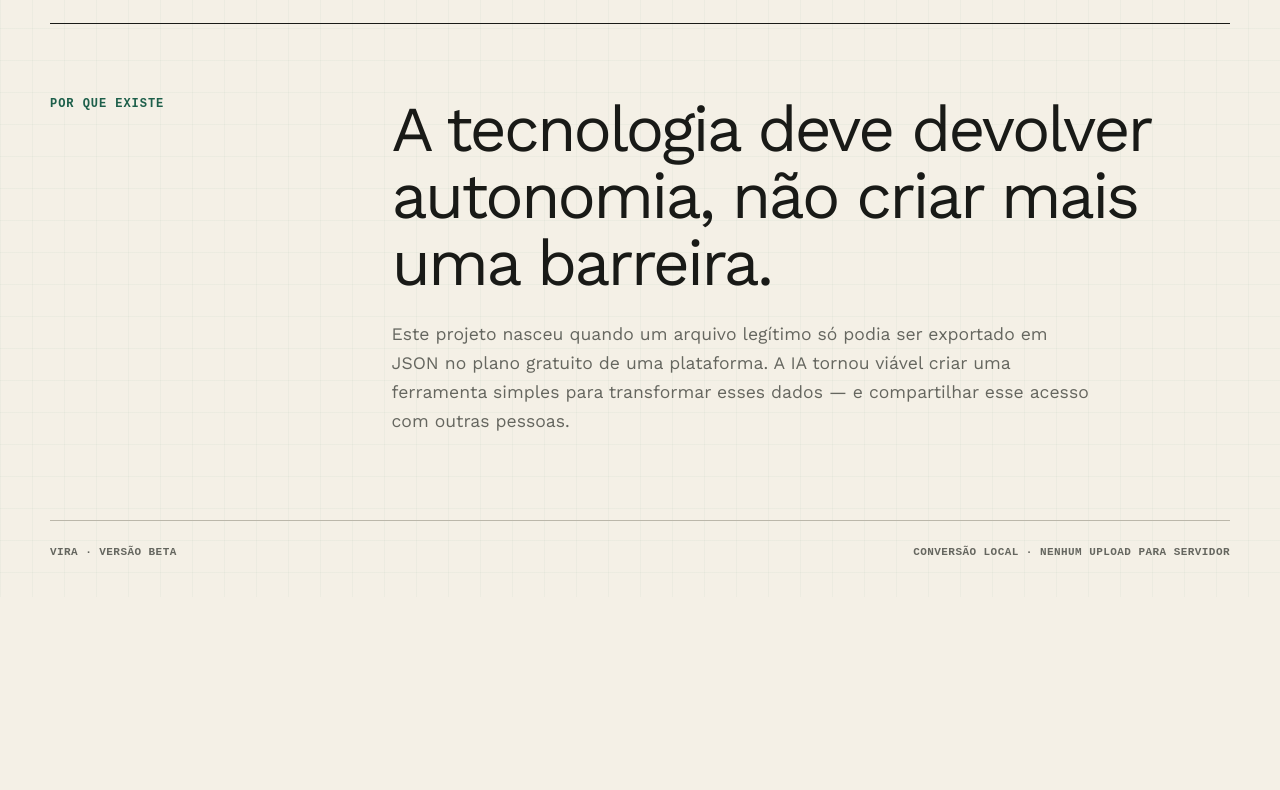
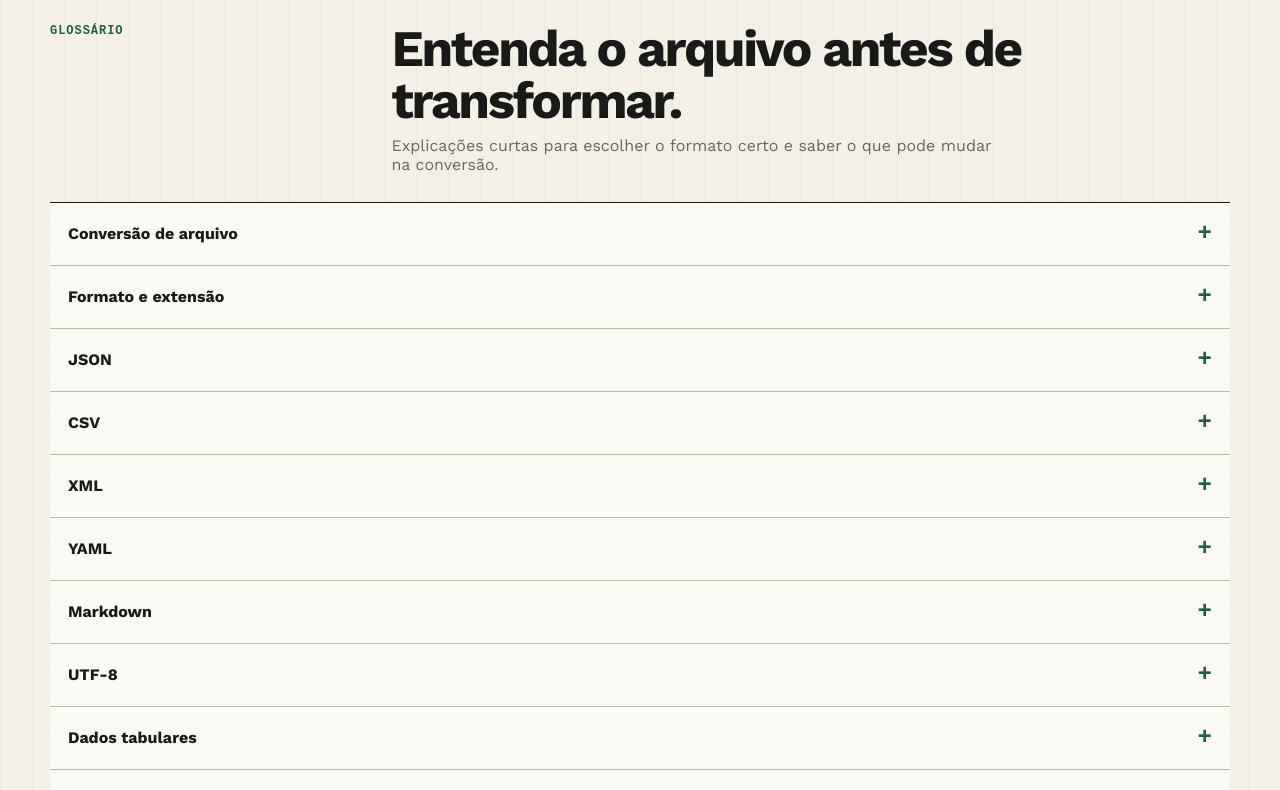
Before and after one commit to valdirmoura/dataconverteronline, a React (Vite) app: page / in a window 1280 px wide. Shown: the part 1060-1850 px from the top of the page. Before the commit the page ends 1657 px from the top, so only its background shows below. Built offline with nearby package versions, Linux system fonts and the light colour scheme.

Commit message:
feat: add file conversion glossary

```diff
--- a/src/App.css
+++ b/src/App.css
@@ -790,3 +790,88 @@ footer {
   border: 1px solid var(--line);
   background: var(--paper-bright);
 }
+.glossary {
+  margin: 0 0 96px;
+  padding: 0 0 72px;
+  border-bottom: 1px solid var(--ink);
+}
+
+.glossary-heading {
+  display: grid;
+  grid-template-columns: minmax(160px, 0.35fr) minmax(0, 1fr);
+  gap: 48px;
+  padding-bottom: 28px;
+}
+
+.glossary-heading h2 {
+  max-width: 760px;
+  margin: 0 0 10px;
+  font-family: var(--sans);
+  font-size: clamp(2rem, 4vw, 3.5rem);
+  line-height: 1;
+  letter-spacing: -0.045em;
+}
+
+.glossary-heading p:not(.eyebrow) {
+  max-width: 620px;
+  margin: 0;
+  color: var(--muted);
+}
+
+.glossary-list {
+  border-top: 1px solid var(--ink);
+}
+
+.glossary-list details {
+  border-bottom: 1px solid var(--line);
+  background: var(--paper-bright);
+}
+
+.glossary-list summary {
+  display: flex;
+  align-items: center;
+  justify-content: space-between;
+  min-height: 62px;
+  gap: 20px;
+  padding: 0 18px;
+  cursor: pointer;
+  font-weight: 700;
+  list-style: none;
+}
+
+.glossary-list summary::-webkit-details-marker {
+  display: none;
+}
+
+.glossary-list summary span {
+  color: var(--green);
+  font: 700 1.5rem/1 var(--mono);
+  transition: transform 150ms ease;
+}
+
+.glossary-list details[open] summary {
+  border-bottom: 1px solid var(--line);
+}
+
+.glossary-list details[open] summary span {
+  transform: rotate(45deg);
+}
+
+.glossary-list details p {
+  max-width: 720px;
+  margin: 0;
+  padding: 18px;
+  color: var(--muted);
+}
+
+@media (max-width: 720px) {
+  .glossary-heading {
+    grid-template-columns: 1fr;
+    gap: 18px;
+  }
+
+  .glossary {
+    margin-bottom: 72px;
+    padding-bottom: 52px;
+  }
+}
--- a/src/App.tsx
+++ b/src/App.tsx
@@ -1,5 +1,6 @@
 import './App.css'
 import { UnifiedConverter } from './UnifiedConverter'
+import { Glossary } from './Glossary'
 
 function App() {
   return (
@@ -24,6 +25,8 @@ function App() {
 
         <UnifiedConverter />
 
+        <Glossary />
+
         <section className="manifesto" aria-labelledby="manifesto-title">
           <p className="eyebrow">POR QUE EXISTE</p>
           <div>
--- /dev/null
+++ b/src/Glossary.tsx
@@ -0,0 +1,36 @@
+const entries = [
+  ['Conversão de arquivo', 'A transformação de um arquivo de um formato para outro, como JSON para CSV. O conteúdo pode mudar de organização para caber no destino.'],
+  ['Formato e extensão', 'O formato define como os dados são guardados. A extensão é a parte final do nome, como .csv ou .json, que ajuda programas a reconhecer o arquivo.'],
+  ['JSON', 'Formato de dados estruturados, comum em exportações de sistemas e APIs. Pode guardar listas, objetos e relações aninhadas.'],
+  ['CSV', 'Planilha em texto simples: cada linha é um registro e as colunas são separadas por vírgulas ou outro delimitador.'],
+  ['XML', 'Formato estruturado que usa tags, como <item>. É comum em integrações e sistemas mais antigos.'],
+  ['YAML', 'Formato de texto legível para pessoas, usado com frequência em configurações. Mantém hierarquias por indentação.'],
+  ['Markdown', 'Forma simples de escrever texto com estrutura: títulos, listas, links e destaque, sem precisar de editor visual.'],
+  ['UTF-8', 'A codificação de texto mais comum na web. Ela preserva acentos e caracteres especiais quando o arquivo é aberto em outro programa.'],
+  ['Dados tabulares', 'Dados organizados em linhas e colunas, como uma planilha. CSV funciona melhor para esse tipo de estrutura.'],
+  ['Dados hierárquicos', 'Dados com níveis e relações internas, como um projeto que contém tarefas e cada tarefa contém etiquetas. JSON, XML e YAML representam isso melhor.'],
+  ['Achatar dados', 'Transformar uma estrutura com níveis em colunas. Por exemplo, pessoa.endereço.cidade pode virar uma coluna chamada endereço.cidade.'],
+  ['Conversão local', 'O arquivo é processado no seu próprio navegador e não é enviado para o servidor do Vira.'],
+]
+
+export function Glossary() {
+  return (
+    <section className="glossary" aria-labelledby="glossary-title">
+      <div className="glossary-heading">
+        <p className="eyebrow">GLOSSÁRIO</p>
+        <div>
+          <h2 id="glossary-title">Entenda o arquivo antes de transformar.</h2>
+          <p>Explicações curtas para escolher o formato certo e saber o que pode mudar na conversão.</p>
+        </div>
+      </div>
+      <div className="glossary-list">
+        {entries.map(([term, definition]) => (
+          <details key={term}>
+            <summary>{term}<span aria-hidden="true">+</span></summary>
+            <p>{definition}</p>
+          </details>
+        ))}
+      </div>
+    </section>
+  )
+}
```
